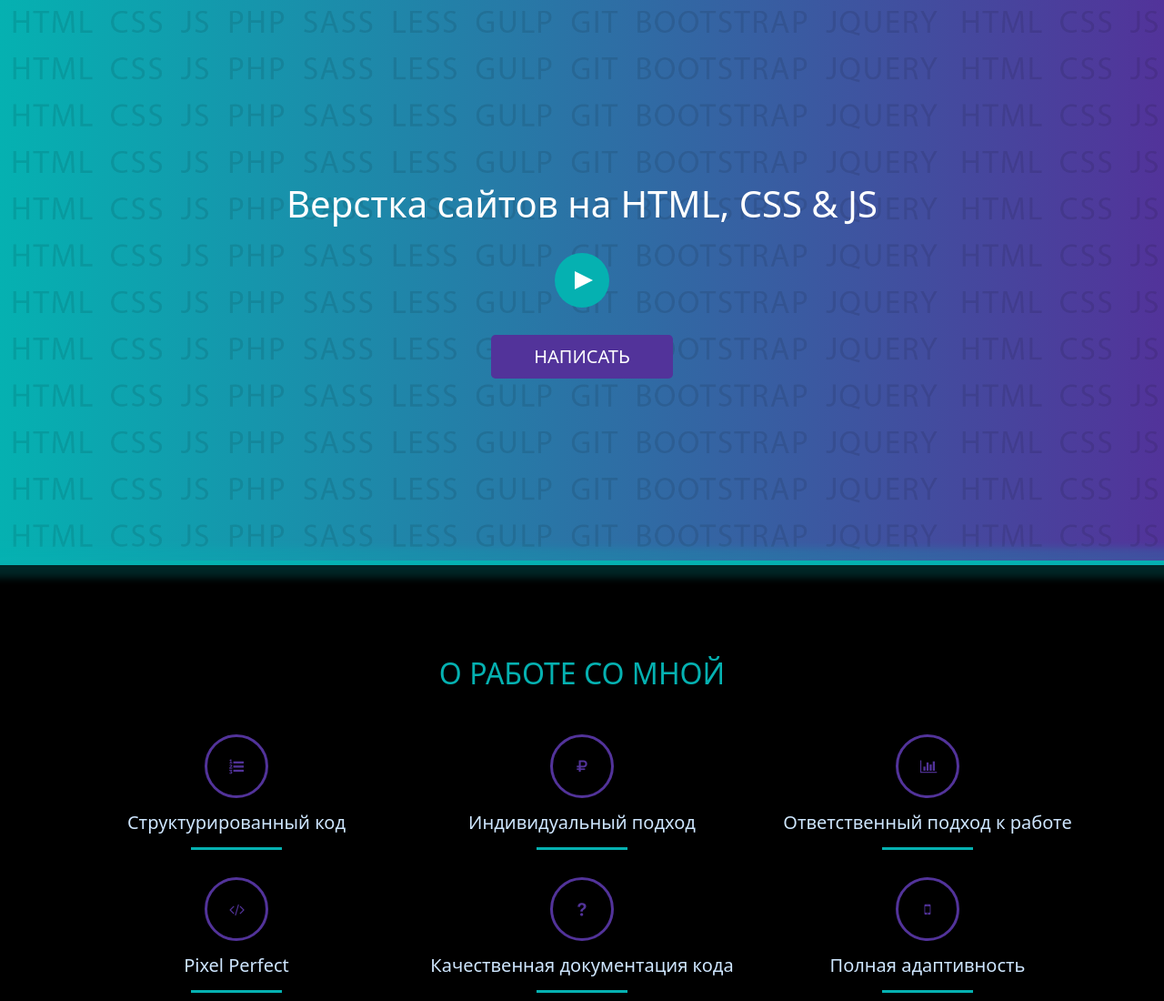
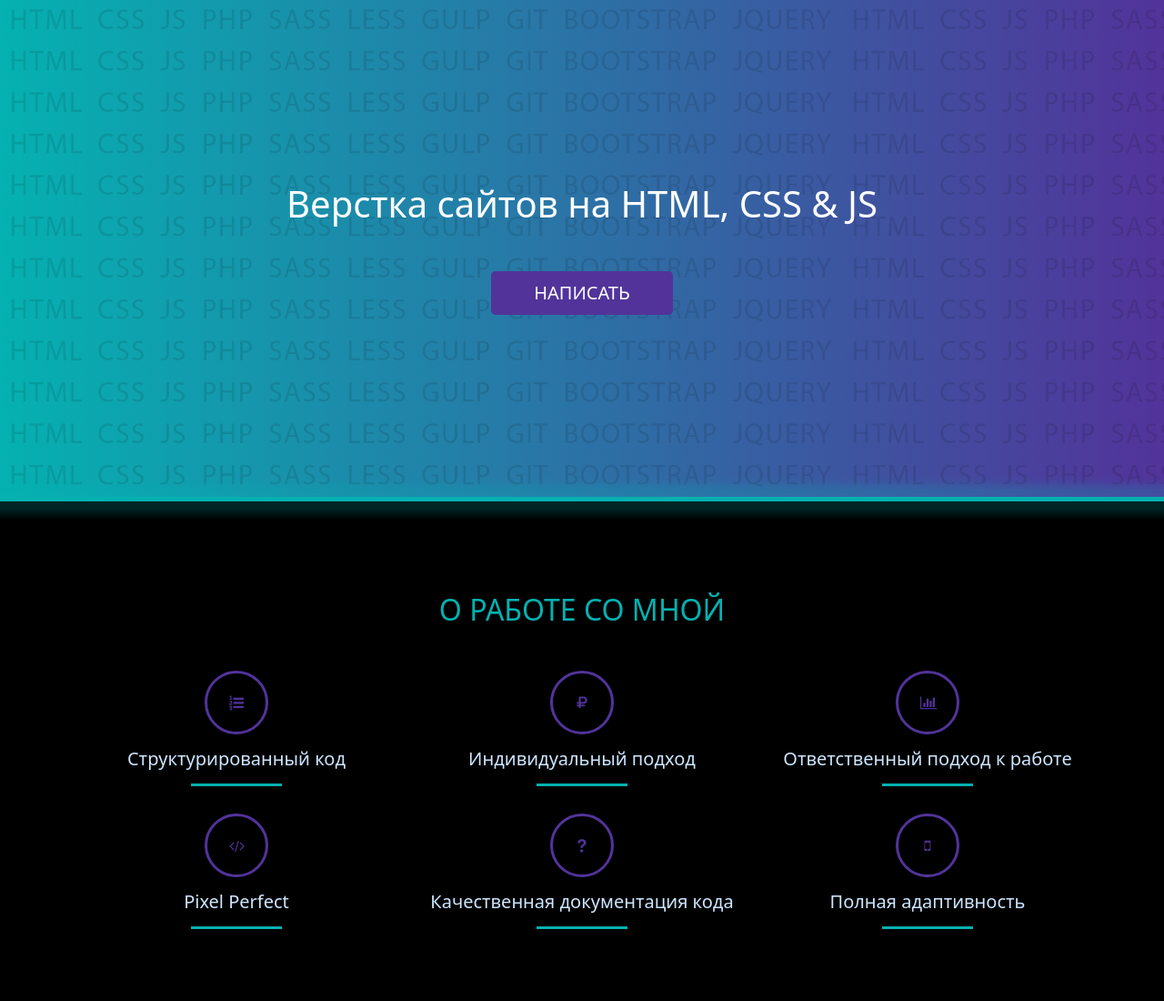
Before and after one commit to emilTMB/myPorfolio__bootstrap5, a plain HTML site: page index.html in a window 1280 px wide. Shown: the top 1100 px of the page at 91% size. Drawn offline with Linux system fonts and the light colour scheme.

Commit message:
hotfix__3

```diff
--- a/css/style.css
+++ b/css/style.css
@@ -25,6 +25,9 @@ footer {
 body {
     color: #cee6ff;
     background-color: #000000;
+}
+h1 {
+margin-bottom: 50px;
 }
 .constacts__h3,a {
     color: #cee6ff;
--- a/index.html
+++ b/index.html
@@ -19,9 +19,6 @@
         <div class="col-12">
           <h1 class="text-center text-white">Верстка сайтов на HTML, CSS & JS
           </h1>
-          <div class="keg_play" data-bs-toggle="modal" data-bs-target="#MyModal">
-            <div class="keg_triangle"></div>
-          </div>
           <a href="#footer" class="btn btn-keg btn-lg text-uppercase">Написать</a>
           <!-- keg - это придуманный нами класс остальное нужно для работты бутстрап #footer - это плавная прокрутка, она расположена в js файле -->
         </div>
```
